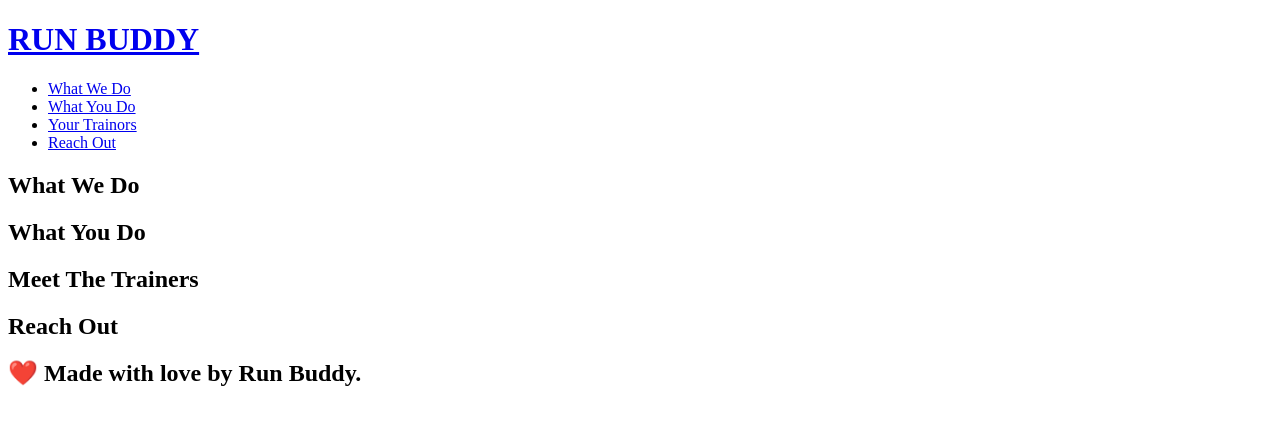
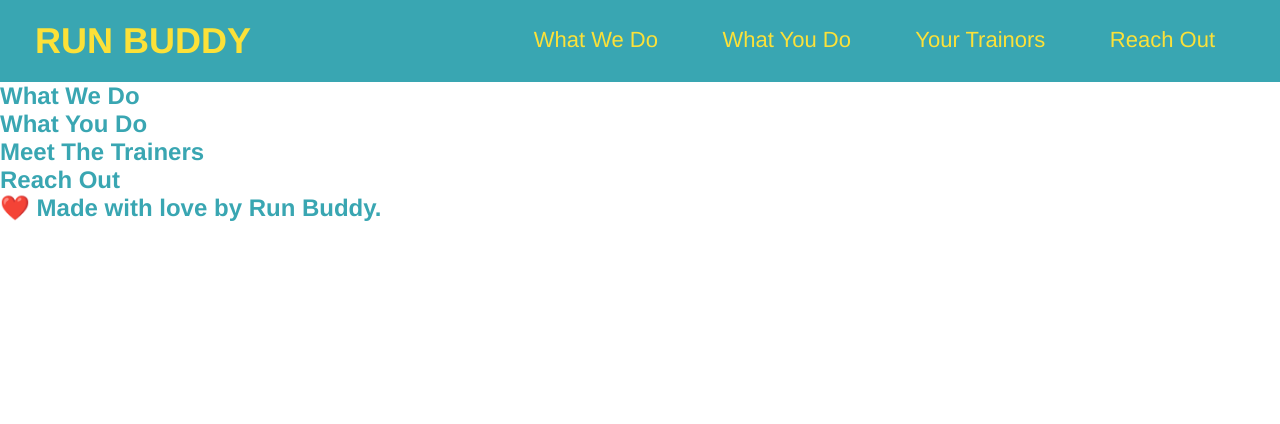
Before and after one commit to JimmyMel/run-buddy, a plain HTML site: page index.html in a window 1280 px wide. Drawn offline with Linux system fonts and the light colour scheme.

Commit message:
adding style to header

```diff
--- /dev/null
+++ b/assets/css/style.css
@@ -0,0 +1,43 @@
+* {
+    margin: 0;
+    padding: 0;
+}
+
+body {
+    /* more on this crazy alphanumerical value in a minute! */
+    color: #39a6b2;
+    font-family: Helvetica, Arial, sans-serif;
+}
+
+/* apply style to <header> */
+header {
+    padding: 20px 35px;
+    background-color: #39a6b2;
+}
+header h1 {
+    font-weight: bold;
+    font-size: 36px;
+    color: #fce138;
+    margin: 0;
+    display: inline;
+}
+
+header a {
+    text-decoration: none;
+    color: #fce138;
+}
+
+header nav {
+    float: right;
+    margin: 7px 0;
+}
+
+header nav ul li {
+    display: inline;
+}
+
+header nav ul li a {
+    margin: 0 30px;
+    font-weight: lighter;
+    font-size: 22px;
+}
--- a/index.html
+++ b/index.html
@@ -3,6 +3,7 @@
     <head>
         <meta charset="UTF-8" />
         <title>Run Buddy</title>
+        <link rel="stylesheet" href="./assets/css/style.css"/>
     </head>
 
     <body>
```
